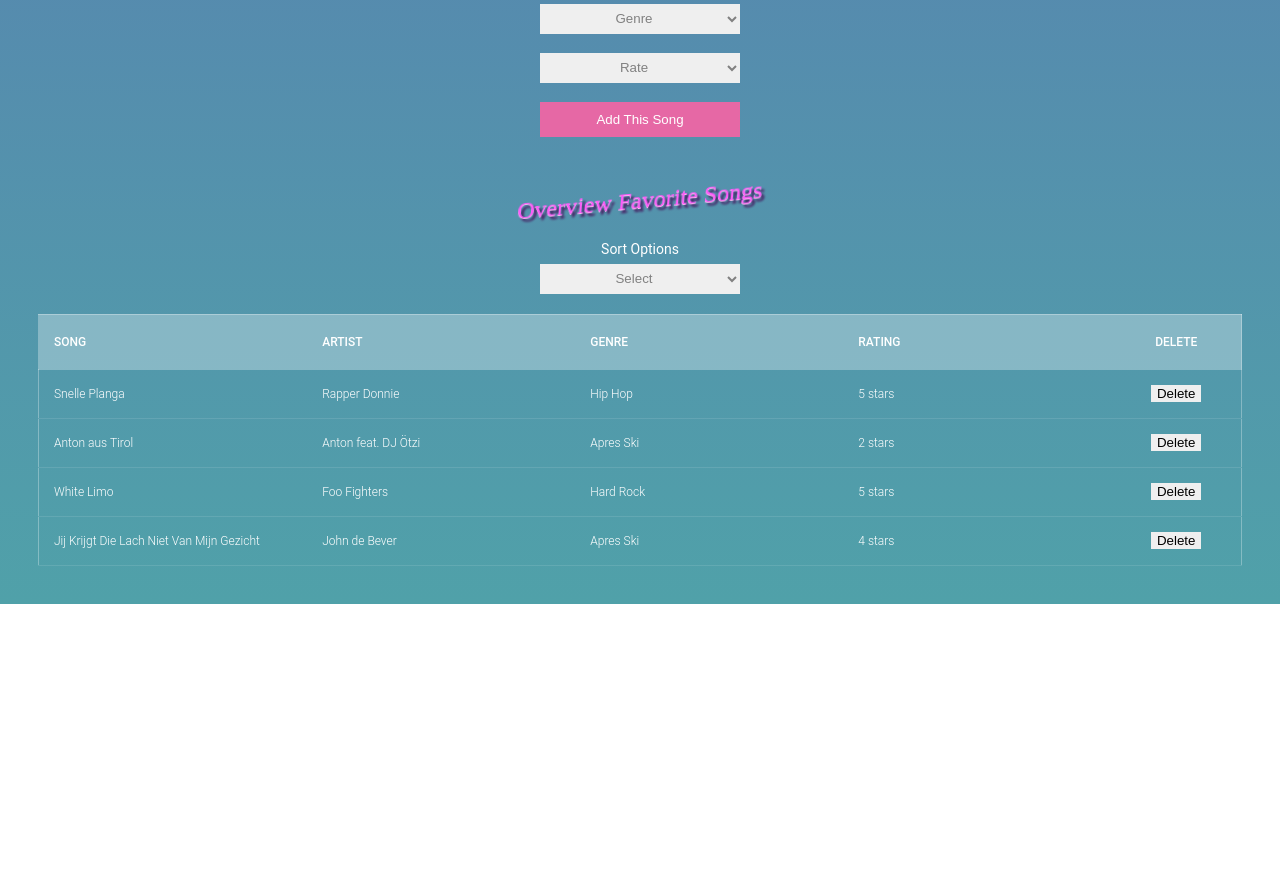
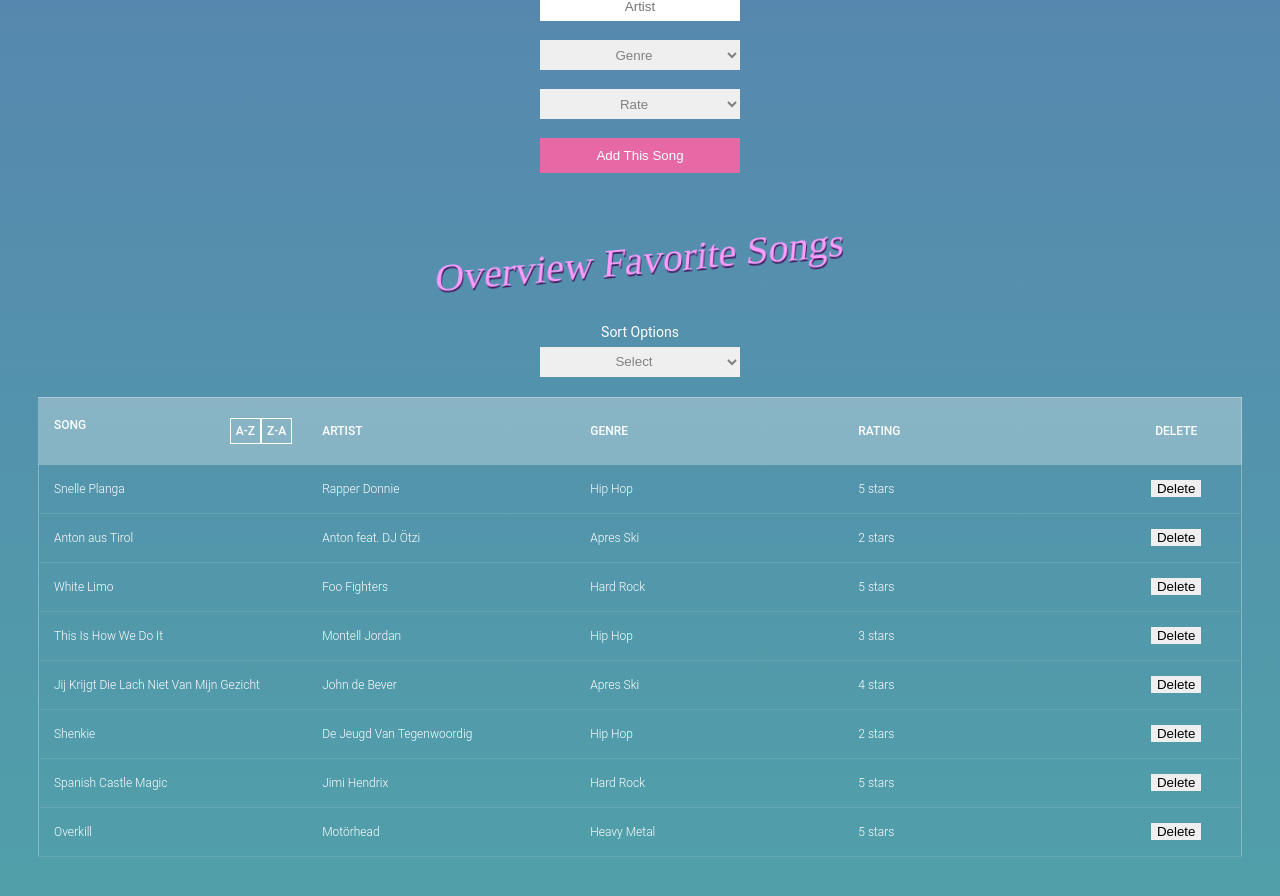
Before and after one commit to mpauws/React-API-Favs-Playlist-Winc-Academy, a React (Create React App) app in the folder my-app/: page / in a window 1280 px wide. Shown: the part 380-1276 px from the top of the page. Before the commit the page ends 984 px from the top, so only its background shows below. Built offline with nearby package versions, Linux system fonts and the light colour scheme; a web font is replaced by a local one.

Commit message:
sorting functionality

```diff
--- a/my-app/src/About.js
+++ b/my-app/src/About.js
@@ -2,17 +2,11 @@
 
 function About() {
    return (
-      <div className="about-page">
-         <p>
-            Per id choro docendi, pro zril civibus id, no tractatos efficiendi efficiantur sit. No virtute persecuti
-            sea, dicta dolorum fabellas ad per. Te debet dolor mei. Cu mel eius everti urbanitas, nonumes efficiendi mel
-            ea. Id nam clita option consequat, vim saperet debitis accusam ei. Et malis erroribus eum. Has nostrud
-            feugiat cu, ullum facilisi ea per, quot utamur no his. Meis illum efficiendi at duo. Amet munere populo cu
-            per, usu modo facilisi te. Dicant omittam aliquando mea at, suas legendos molestiae et mea. Graeco numquam
-            usu in, mel no quem partem iisque. Ne sint pertinax nec, mel ut saepe aliquam pertinacia. Porro offendit
-            eloquentiam nec in. Prompta qualisque mediocritatem per id. Ius democritum repudiandae eu. Duo nibh augue
-            evertitur ut. Usu at ipsum doctus partiendo, et alia ignota quaeque mel, cum at soleat ignota.
-         </p>
+      <div>
+         <div className="about-page"></div>
+         <div className="about-page-text">
+            <p>This React Playlist is a loving tribute the fabulous 80's.</p>
+         </div>
       </div>
    );
 }
--- a/my-app/src/components/SongOverview.js
+++ b/my-app/src/components/SongOverview.js
@@ -28,10 +28,38 @@
       },
       {
          id: "4",
+         songtitle: "This Is How We Do It",
+         artist: "Montell Jordan",
+         genre: "Hip Hop",
+         rating: "3 stars",
+      },
+      {
+         id: "5",
          songtitle: "Jij Krijgt Die Lach Niet Van Mijn Gezicht",
          artist: "John de Bever",
          genre: "Apres Ski",
          rating: "4 stars",
+      },
+      {
+         id: "6",
+         songtitle: "Shenkie",
+         artist: "De Jeugd Van Tegenwoordig",
+         genre: "Hip Hop",
+         rating: "2 stars",
+      },
+      {
+         id: "7",
+         songtitle: "Spanish Castle Magic",
+         artist: "Jimi Hendrix",
+         genre: "Hard Rock",
+         rating: "5 stars",
+      },
+      {
+         id: "8",
+         songtitle: "Overkill",
+         artist: "Motörhead",
+         genre: "Heavy Metal",
+         rating: "5 stars",
       },
    ];
 
@@ -40,7 +68,15 @@
 
    const addSongToList = (item) => {
       item.id = songs.length + 1;
-      setSongs([...songs, item]);
+      if (item.songtitle === "") {
+         item.songtitle = "Unknown Songtitle";
+         setSongs([...songs, item]);
+      } else if (item.artist === "") {
+         item.artist = "Unknown Artist";
+         setSongs([...songs, item]);
+      } else {
+         setSongs([...songs, item]);
+      }
    };
 
    const deleteSongFunctie = () => {
@@ -60,6 +96,16 @@
       setSorting(event.target.value);
    };
 
+   const onChangeSort2 = (sortMethod) => {
+      setSorting(sortMethod);
+   };
+
+   if (sorting === "songtitle-Z-A") {
+      songs.sort((a, b) => (a.songtitle < b.songtitle ? 1 : -1));
+   }
+   if (sorting === "songtitle-A-Z") {
+      songs.sort((a, b) => (a.songtitle > b.songtitle ? 1 : -1));
+   }
    if (sorting === "A-Z") {
       songs.sort((a, b) => (a.songtitle > b.songtitle ? 1 : -1));
    }
@@ -82,10 +128,18 @@
          <table>
             <thead className="song-header">
                <tr>
-                  <th className="song-row-item">Song</th>
-                  <th className="song-row-item">Artist</th>
-                  <th className="song-row-item">Genre</th>
-                  <th className="song-row-item">Rating</th>
+                  <th className="song-header-cell">
+                     Song
+                     <div className="sort-song" onClick={() => onChangeSort2("songtitle-Z-A")}>
+                        Z-A
+                     </div>
+                     <div className="sort-song" onClick={() => onChangeSort2("songtitle-A-Z")}>
+                        A-Z
+                     </div>
+                  </th>
+                  <th className="song-header-cell">Artist</th>
+                  <th className="song-header-cell">Genre</th>
+                  <th className="song-header-cell">Rating</th>
                   <th className="song-cell-delete">Delete</th>
                </tr>
             </thead>
--- a/my-app/src/index.css
+++ b/my-app/src/index.css
@@ -52,13 +52,13 @@
 
 h2 {
    font-family: "Mr Dafoe", cursive;
+   font-size: 2.5em;
    text-align: center;
    color: #eb219b;
    font-weight: 300;
-   -webkit-text-fill-color: rgba(253, 90, 250, 1);
-   text-shadow: 0 1px 0 #ffbaf2;
-   filter: drop-shadow(3px 3px 1px #441f62);
-   -webkit-filter: drop-shadow(3px 3px 1px #441f62);
+   -webkit-text-fill-color: rgb(255, 157, 253);
+   filter: drop-shadow(10px 10px 10px #441f62);
+   -webkit-filter: drop-shadow(1px 2px 0 #441f62);
    transform: skew(-5deg, -5deg);
    -webkit-transform: skew(-5deg, -5deg);
    font-weight: normal;
@@ -123,6 +123,7 @@
 /* [[[[[[[[[[[[[[[[[[[[[[[[[[[[[[[[[[[[[[[[[[[[[[[[[[[[[[[[[[[[[[[ */
 
 .songform-container {
+   margin-top: 10px;
    display: flex;
    justify-content: center;
    justify-items: center;
@@ -178,6 +179,7 @@
 
 table {
    width: 100%;
+   margin-bottom: 50px;
 }
 
 .table-row {
@@ -212,6 +214,13 @@
    text-transform: uppercase;
 }
 
+.sort-song {
+   float: right;
+   padding: 5px;
+   border: 1px solid white;
+   cursor: pointer;
+}
+
 table {
    border-collapse: collapse;
    border: 1px solid rgba(255, 255, 255, 0.3);
@@ -228,6 +237,20 @@
 
 .about-page {
    margin: 0 auto;
+   width: 75%;
+   top: -200px;
+   bottom: -400px;
+   left: -400px;
+   right: -400px;
+   position: absolute;
+   background-image: linear-gradient(#ff0092 1px, transparent 1px), linear-gradient(90deg, #ff0092 1px, transparent 1px);
+   background-size: 3% 3%, 3% 3%;
+   background-position: 0 0, 0 0;
+   transform: perspective(400px) rotateX(85deg);
+}
+
+.about-page-text {
+   margin: 0 auto;
    display: flex;
    justify-content: center;
    width: 75%;
```
